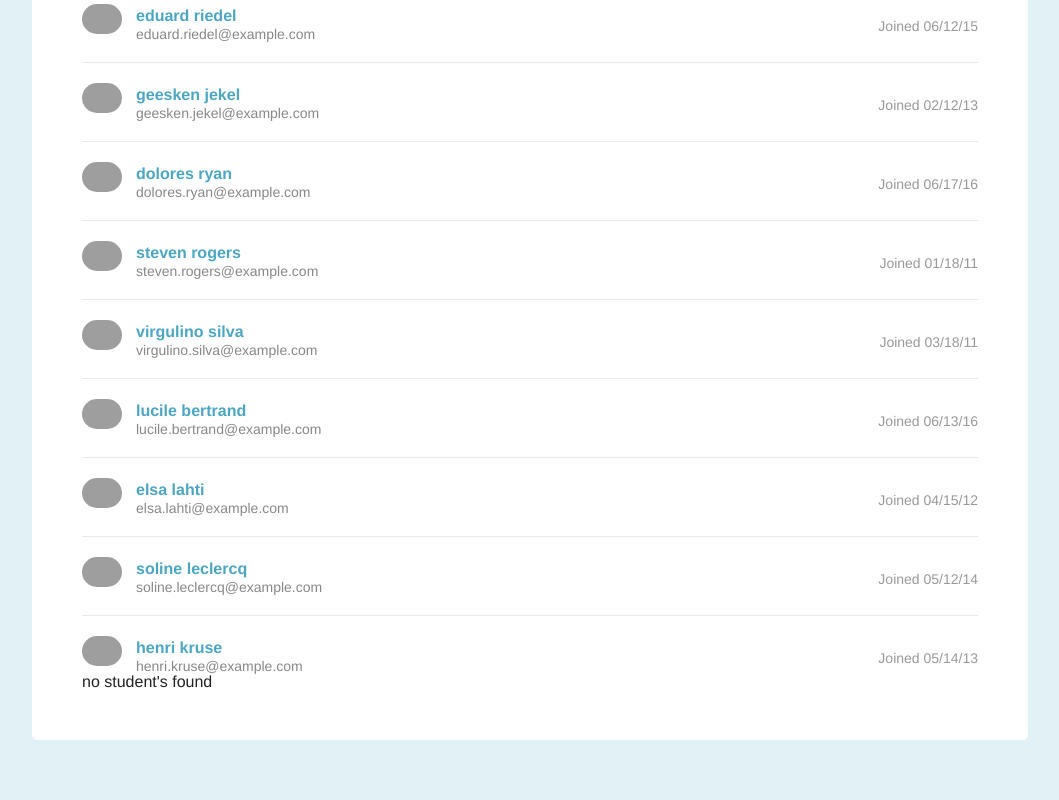
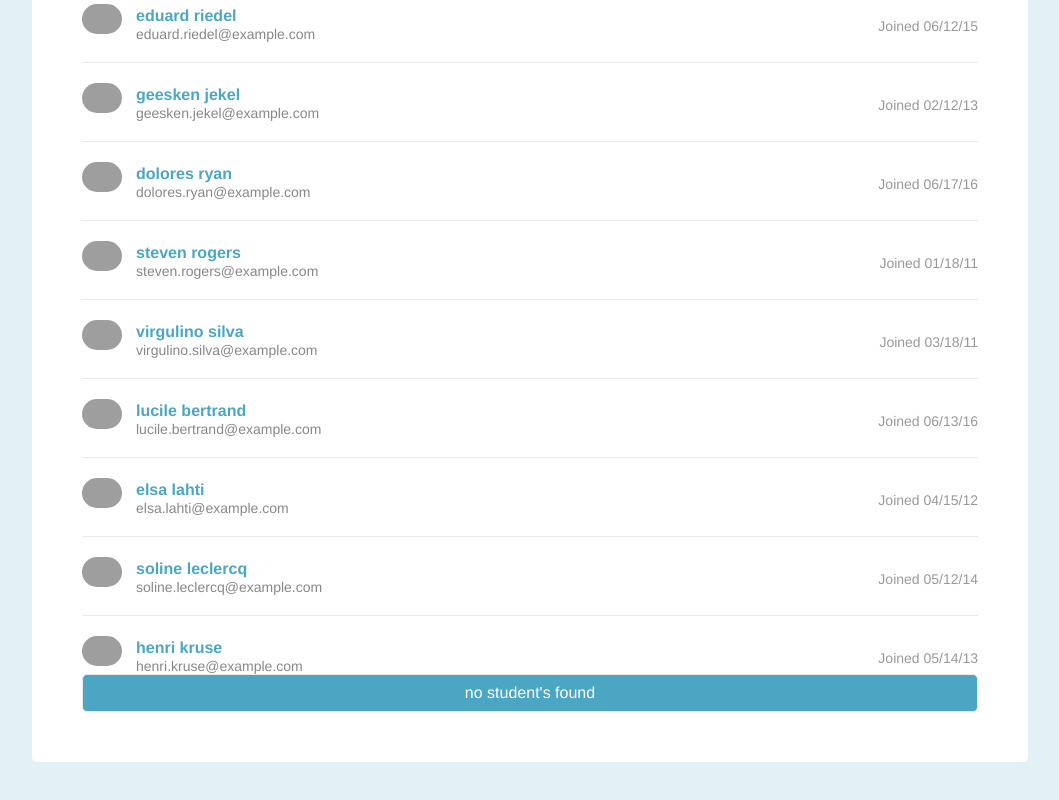
Before and after one commit to stho32/Treehouse-02-Pagination-and-Content-Filter, a plain HTML site: page Source/index.html in a window 1280 px wide. Shown: the part 3705-4505 px from the top of the page, without its empty margins (110-1169 px from the left). Drawn offline with Linux system fonts and the light colour scheme; grey boxes are pictures that could not be loaded.

Commit message:
Added style to make nothing-found more beautiful

```diff
--- a/Source/css/design.css
+++ b/Source/css/design.css
@@ -117,3 +117,13 @@ body{
       background-color: #4ba6c3;
       color: #fff;
     }
+
+
+.search-nothing-found {
+  background-color: #4ba6c3;
+  border-radius: 5px;
+  border: 1px solid #eaeaea;
+  padding: 10px;
+  color: white;
+  text-align: center;
+}
```
